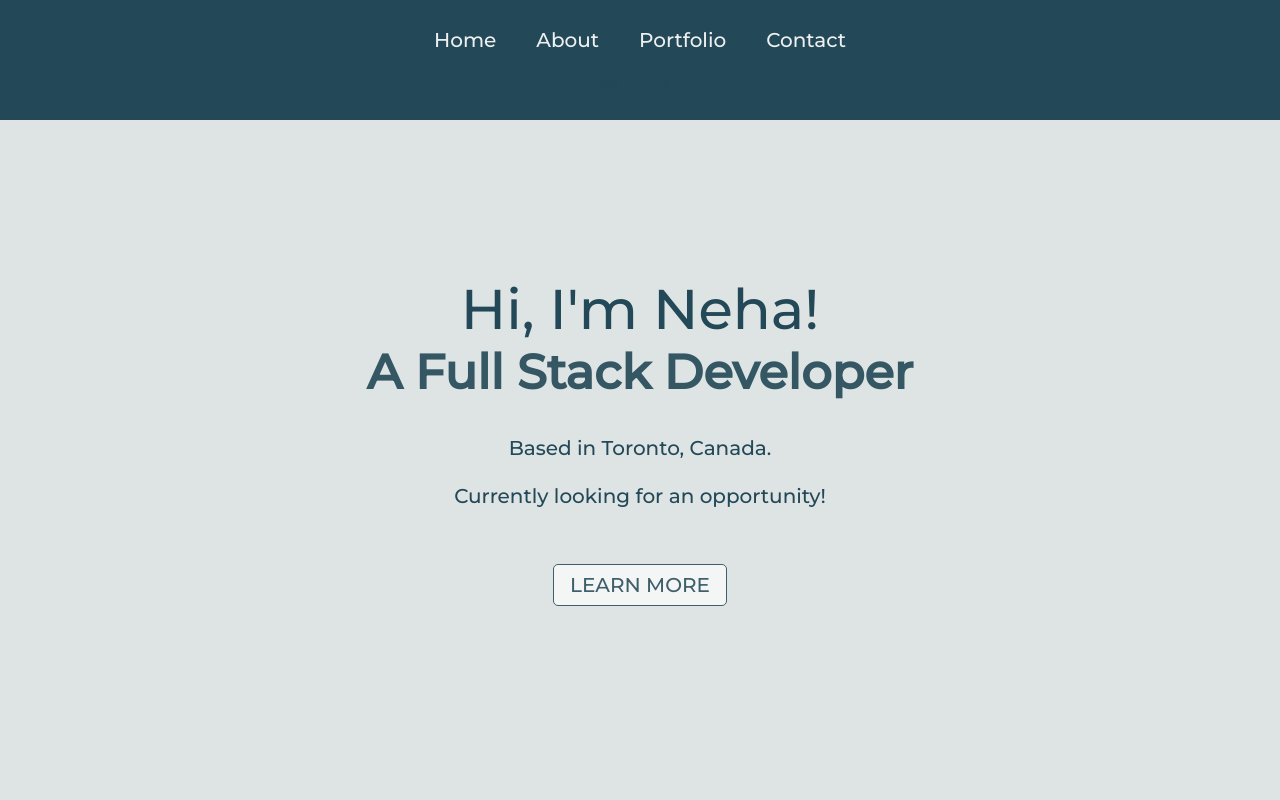
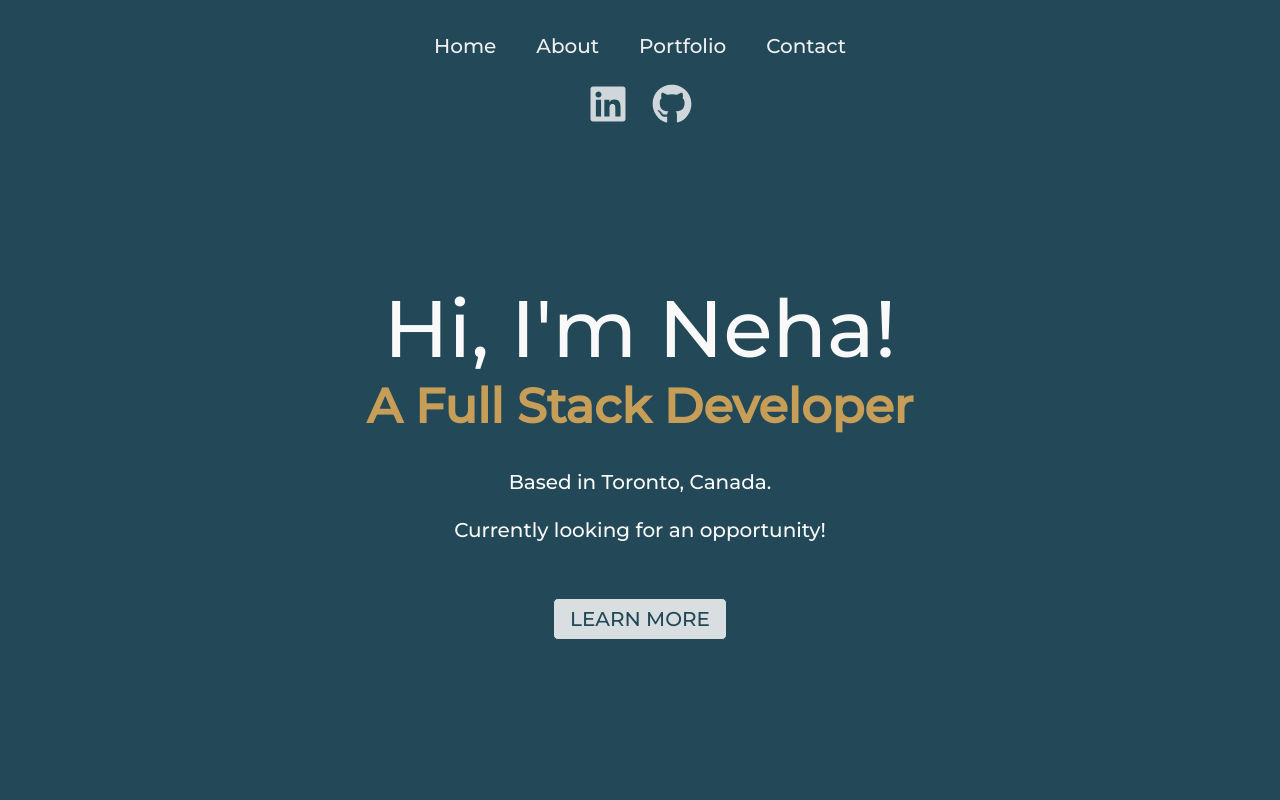
Before and after one commit to bholeneha/portfolio, a React (Create React App) app: page / in a window 1280 px wide. Shown: the top 800 px of the page. Built offline with nearby package versions, Linux system fonts and the light colour scheme.

Commit message:
change up styling and add few hover effects

```diff
--- a/src/components/App/App.scss
+++ b/src/components/App/App.scss
@@ -18,8 +18,7 @@
 
     .NavBar {
         width: 100vw;
-        height: 15vh;
-        height: 15vh;
+        height: 20vh;
         display: flex;
         flex-direction: column;
         gap: 2vmin;
@@ -31,7 +30,7 @@
         section {
             align-self: center;
             width: 100vw;
-            height: 85vh;
+            height: 80vh;
             display: flex;
             flex-direction: column;
             gap: 2vh;
--- a/src/components/Contact/Contact.scss
+++ b/src/components/Contact/Contact.scss
@@ -1,5 +1,6 @@
 .Contact {
     align-items: center;
+    height: 80vh;
     // background-color: var(--cultured);
 
     .ContactMe {
--- a/src/components/Footer/Footer.js
+++ b/src/components/Footer/Footer.js
@@ -1,8 +1,14 @@
 import './Footer.scss';
+import { FaLinkedin, FaGithub } from "react-icons/fa";
 
 export default function Footer() {
     return (
         <div className='Footer' id='Footer'>
+
+            <div className="Links Social-Media">
+                <a href='https://www.linkedin.com/in/nehabhole/'><FaLinkedin className='icon' /></a>
+                <a href='https://github.com/bholeneha'><FaGithub className='icon' /></a>
+            </div>
             <p>Copyright © Neha Bhole 2023</p>
         </div>
     )
--- a/src/components/Footer/Footer.scss
+++ b/src/components/Footer/Footer.scss
@@ -1,11 +1,46 @@
 .Footer {
     background-color: var(--charcoal);
-    height: 10vh;
+    height: 20vh;
+    flex-direction: column;
+
+    .Links {
+        display: flex;
+        gap: 5vmin;
+        height: 10vh;
+        align-items: center;
+    }
+
+    .Social-Media {
+        opacity: 95%;
+        font-size: smaller;
+
+        a {
+            .icon {
+                font-size: 5vmin !important;
+
+                path {
+                    color: var(--cultured);
+                    opacity: 85%;
+                    transition: 0.2s ease-in-out;
+                }
+            }
+
+            &:hover {
+                .icon {
+                    font-size: 5vmin !important;
+
+                    path {
+                        transition: 0.15s ease-in-out;
+                        opacity: 100%;
+                        color: var(--mustard);
+                    }
+                }
+            }
+        }
+    }
 
     p {
         color: var(--cultured);
-        align-self: center;
-        margin-bottom: 2vh !important;
-        font-size: 0.75em;
+        font-size: 0.65em;
     }
 }
--- a/src/components/Home/Home.scss
+++ b/src/components/Home/Home.scss
@@ -1,6 +1,6 @@
 .Home {
     align-items: center;
-    background-color: var(--gainsboro);
+    background-color: var(--charcoal);
     justify-content: center;
 
     .Intro {
@@ -11,14 +11,22 @@
             letter-spacing: 0;
             opacity: 100;
             text-transform: none;
+            color: var(--cultured);
+            font-size: 10vmin;
+            ;
         }
 
         h2 {
-            opacity: 90%;
+            color: var(--mustard);
         }
 
         h3 {
             opacity: 75%;
+            color: var(--cultured);
+        }
+
+        p {
+            color: var(--cultured);
         }
 
     }
--- a/src/components/NavBar/NavBar.js
+++ b/src/components/NavBar/NavBar.js
@@ -30,7 +30,7 @@ export default function NavBar() {
                 {/* <Link to='#Experience' smooth >Experience</Link> */}
                 <Link to='#Contact' smooth >Contact</Link>
             </div>
-            <div className="Links Social-Media">
+            <div className=" Social-Media">
                 <a href='https://www.linkedin.com/in/nehabhole/'><FaLinkedin className='icon' /></a>
                 <a href='https://github.com/bholeneha'><FaGithub className='icon' /></a>
             </div>
--- a/src/components/NavBar/NavBar.scss
+++ b/src/components/NavBar/NavBar.scss
@@ -1,5 +1,6 @@
 .NavBar {
     background-color: var(--charcoal);
+    gap: 3vmin !important;
 
     .Links {
         display: flex;
@@ -10,6 +11,13 @@
         text-decoration: none;
         font-size: 2.5vmin;
         color: var(--cultured);
+        border-bottom: 2px solid transparent;
+
+
+        &:hover {
+            border-bottom: 2px solid var(--mustard);
+
+        }
     }
 
     .Navigation {
@@ -19,9 +27,31 @@
     .Social-Media {
         opacity: 95%;
         font-size: smaller;
+        display: flex;
+        gap: 3vmin;
 
-        a>svg {
-            color: var(--cultured);
+        a {
+            .icon {
+                font-size: 5vmin !important;
+
+                path {
+                    color: var(--cultured);
+                    opacity: 85%;
+                    transition: 0.2s ease-in-out;
+                }
+            }
+
+            &:hover {
+                .icon {
+                    font-size: 5vmin !important;
+
+                    path {
+                        transition: 0.15s ease-in-out;
+                        opacity: 100%;
+                        color: var(--mustard);
+                    }
+                }
+            }
         }
     }
 
--- a/src/components/Portfolio/Portfolio.scss
+++ b/src/components/Portfolio/Portfolio.scss
@@ -1,14 +1,14 @@
 .Portfolio {
-    background-color: var(--cultured);
+    background-color: var(--charcoal);
     min-height: 85vh;
     height: auto !important;
     display: flex;
     flex-direction: column;
     align-items: center;
-    padding: 6vmin !important;
 
     h1 {
         margin-top: 10vmin !important;
+        color: var(--gainsboro);
     }
 
     h2 {
@@ -48,7 +48,7 @@
                 transition: 0.15s ease-in-out;
             }
 
-            $breakpoint-tablet: 768px;
+            $breakpoint-tablet: 900px;
 
             @media (max-width: $breakpoint-tablet) {
                 flex-direction: column;
```
